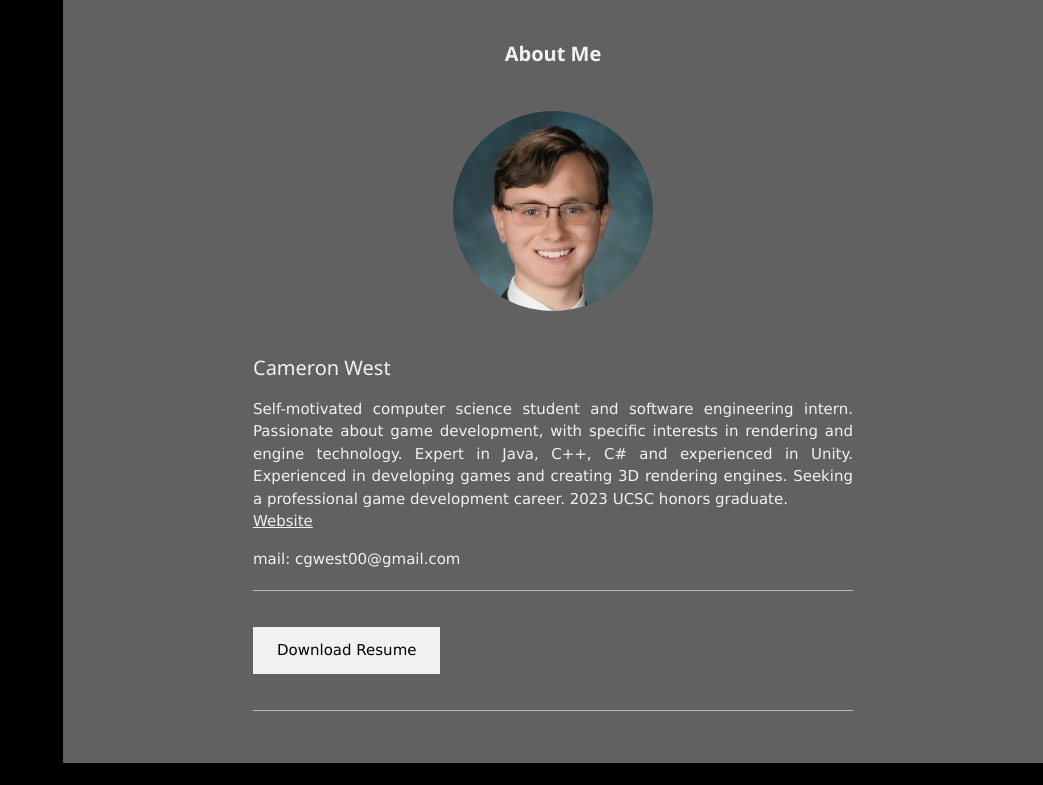
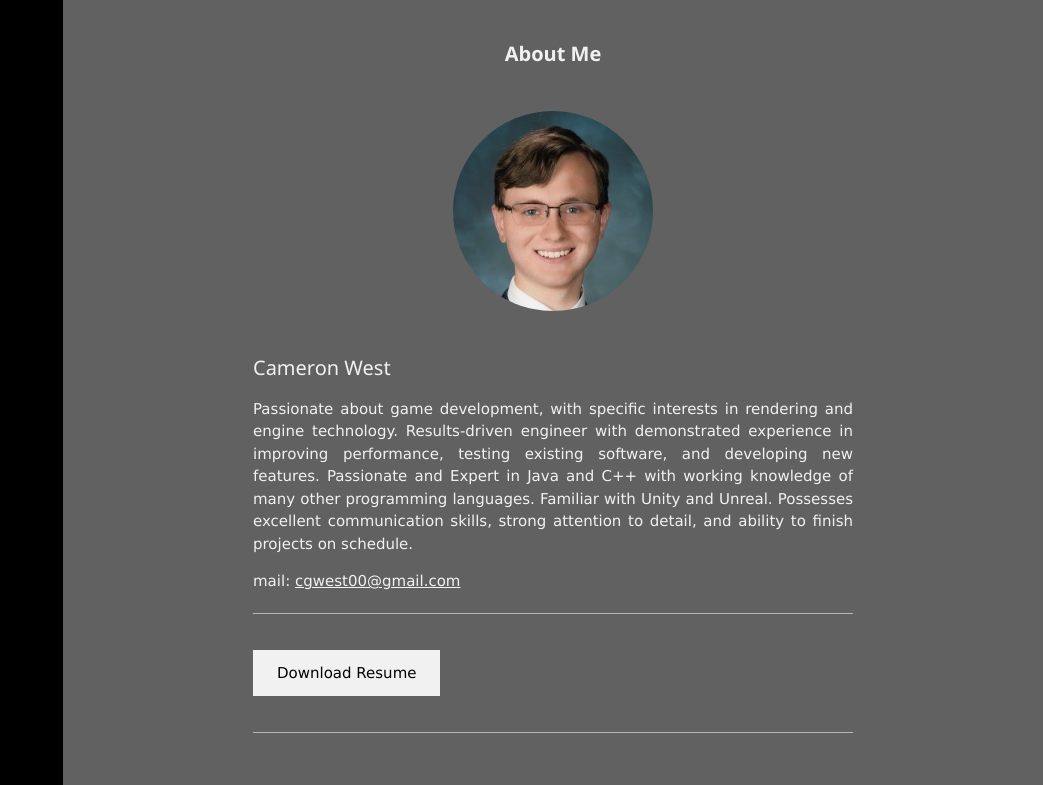
Before and after one commit to camonater62/camonater62.github.io, a plain HTML site: page index.html in a window 1280 px wide. Shown: the part 1758-2543 px from the top of the page, without its empty margins (237-1280 px from the left). Before the commit the page ends 2521 px from the top, so only its background shows below. Drawn offline with nearby package versions, Linux system fonts and the light colour scheme.

Commit message:
Update about me

```diff
--- a/index.html
+++ b/index.html
@@ -167,17 +167,22 @@
                 <div class="w3-content w3-justify" style="max-width: 600px">
                     <h4>Cameron West</h4>
                     <p>
-                        Self-motivated computer science student and software
-                        engineering intern. Passionate about game development,
-                        with specific interests in rendering and engine
-                        technology. Expert in Java, C++, C# and experienced in
-                        Unity. Experienced in developing games and creating 3D
-                        rendering engines. Seeking a professional game
-                        development career. 2023 UCSC honors graduate.
-                        <br />
-                        <a href="https://www.cgwe.st/">Website</a>
+                        Passionate about game development, with specific
+                        interests in rendering and engine technology.
+                        Results-driven engineer with demonstrated experience in
+                        improving performance, testing existing software, and
+                        developing new features. Passionate and Expert in Java
+                        and C++ with working knowledge of many other programming
+                        languages. Familiar with Unity and Unreal. Possesses
+                        excellent communication skills, strong attention to
+                        detail, and ability to finish projects on schedule.
                     </p>
-                    <p>mail: cgwest00@gmail.com</p>
+                    <p>
+                        mail:
+                        <a href="mailto:cgwest00@gmail.com">
+                            cgwest00@gmail.com
+                        </a>
+                    </p>
                     <hr class="w3-opacity" />
 
                     <p>
```
